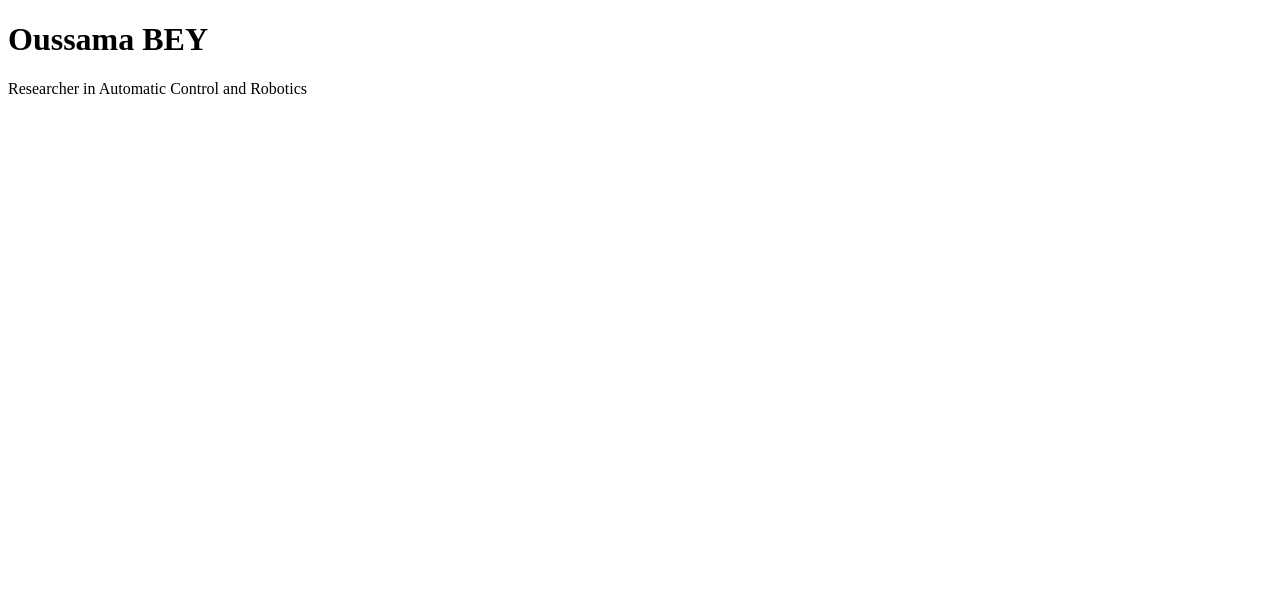
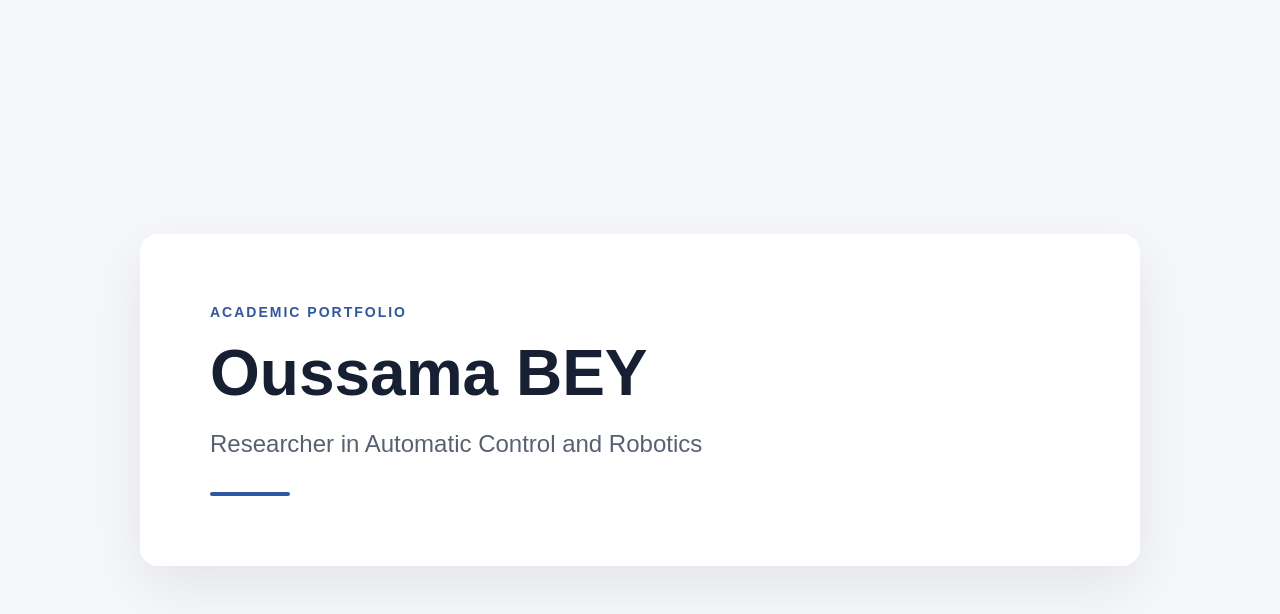
Before and after one commit to oussama109721998/oussamabey1.github.io, a plain HTML site: page index.html in a window 1280 px wide. Drawn offline with Linux system fonts and the light colour scheme.

Commit message:
Update index.html

```diff
--- a/index.html
+++ b/index.html
@@ -3,10 +3,98 @@
 <head>
     <meta charset="UTF-8">
     <meta name="viewport" content="width=device-width, initial-scale=1.0">
+
     <title>Oussama BEY — Researcher in Automatic Control and Robotics</title>
+
+    <style>
+        * {
+            box-sizing: border-box;
+            margin: 0;
+            padding: 0;
+        }
+
+        body {
+            font-family: Arial, Helvetica, sans-serif;
+            background: #f5f7fa;
+            color: #172033;
+        }
+
+        .hero {
+            min-height: 100vh;
+            display: flex;
+            align-items: center;
+            justify-content: center;
+            padding: 40px 20px;
+        }
+
+        .hero-content {
+            width: 100%;
+            max-width: 1000px;
+            padding: 70px;
+            background: white;
+            border-radius: 18px;
+            box-shadow: 0 20px 60px rgba(0, 0, 0, 0.08);
+        }
+
+        .label {
+            margin-bottom: 18px;
+            color: #3157a4;
+            font-size: 14px;
+            font-weight: bold;
+            letter-spacing: 2px;
+            text-transform: uppercase;
+        }
+
+        h1 {
+            margin-bottom: 18px;
+            font-size: 64px;
+            line-height: 1.1;
+        }
+
+        .title {
+            max-width: 700px;
+            color: #586174;
+            font-size: 24px;
+            line-height: 1.5;
+        }
+
+        .line {
+            width: 80px;
+            height: 4px;
+            margin-top: 30px;
+            background: #3157a4;
+            border-radius: 4px;
+        }
+
+        @media (max-width: 700px) {
+            .hero-content {
+                padding: 45px 28px;
+            }
+
+            h1 {
+                font-size: 42px;
+            }
+
+            .title {
+                font-size: 20px;
+            }
+        }
+    </style>
 </head>
+
 <body>
-    <h1>Oussama BEY</h1>
-    <p>Researcher in Automatic Control and Robotics</p>
+    <main class="hero">
+        <section class="hero-content">
+            <p class="label">Academic Portfolio</p>
+
+            <h1>Oussama BEY</h1>
+
+            <p class="title">
+                Researcher in Automatic Control and Robotics
+            </p>
+
+            <div class="line"></div>
+        </section>
+    </main>
 </body>
 </html>
```
